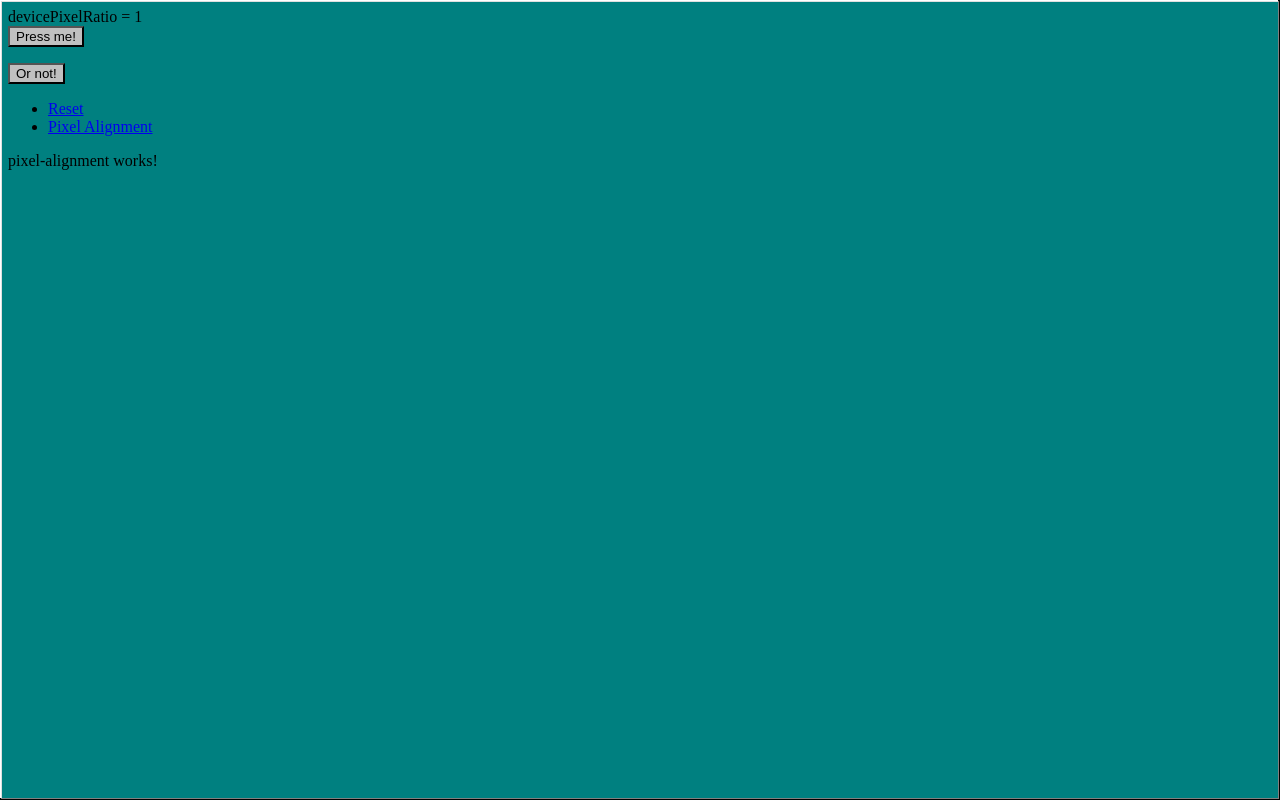
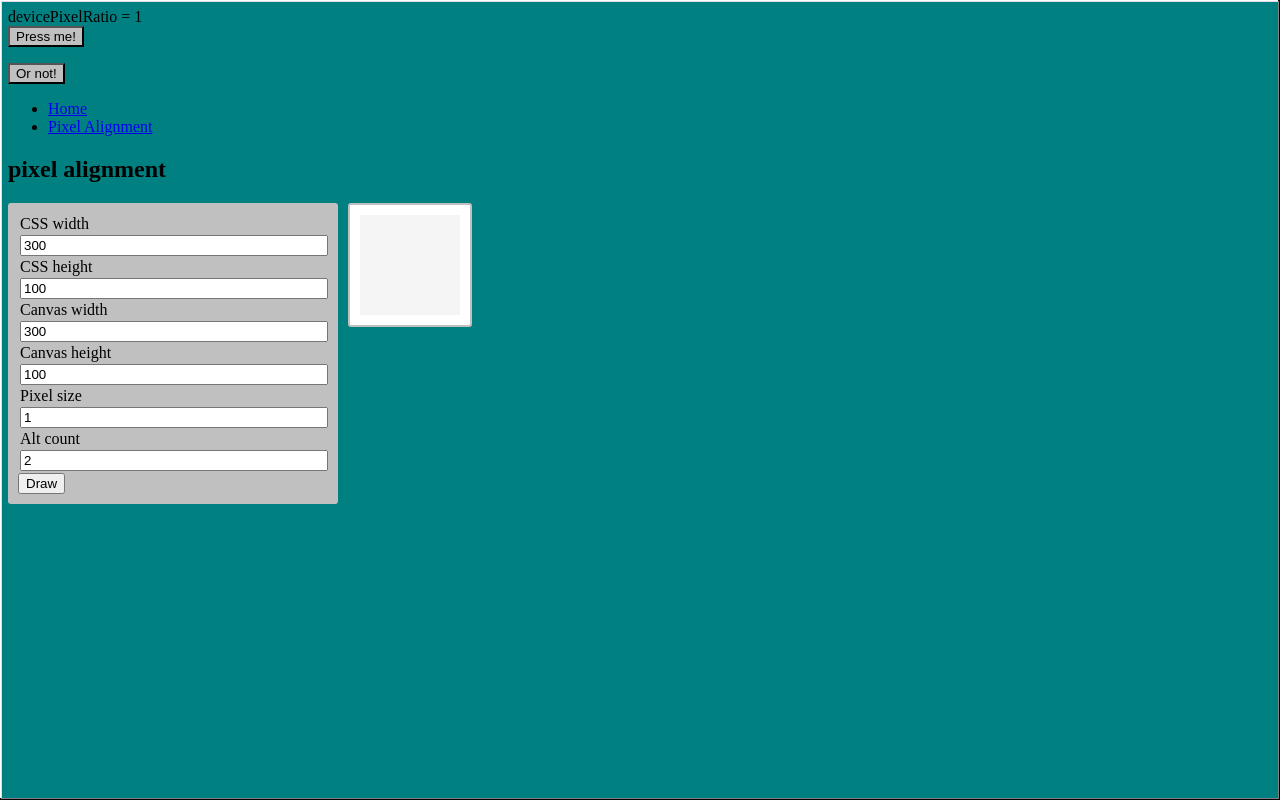
Before and after one commit to sarahkw/dangerchat, an Angular app: page /pixel-alignment in a window 1280 px wide. Built offline with nearby package versions, Linux system fonts and the light colour scheme.

Commit message:
demo-w98w: pixel alignment test

```diff
--- a/projects/demo-w98w/src/app/app.component.html
+++ b/projects/demo-w98w/src/app/app.component.html
@@ -10,7 +10,7 @@
 </div>
 
 <ul>
-    <li><a routerLink="">Reset</a></li>
+    <li><a routerLink="">Home</a></li>
     <li><a routerLink="/pixel-alignment">Pixel Alignment</a></li>
 </ul>
 
--- a/projects/demo-w98w/src/app/app.module.ts
+++ b/projects/demo-w98w/src/app/app.module.ts
@@ -3,6 +3,7 @@ import { BrowserModule } from '@angular/platform-browser';
 
 import { AppRoutingModule } from './app-routing.module';
 import { AppComponent } from './app.component';
+import { FormsModule } from '@angular/forms';
 
 import { W98wModule } from 'projects/w98w/src/public-api';
 import { PixelAlignmentComponent } from './pixel-alignment/pixel-alignment.component';
@@ -15,6 +16,7 @@ import { PixelAlignmentComponent } from './pixel-alignment/pixel-alignment.compo
   imports: [
     BrowserModule,
     AppRoutingModule,
+    FormsModule,
     W98wModule
   ],
   providers: [],
--- a/projects/demo-w98w/src/app/pixel-alignment/pixel-alignment.component.html
+++ b/projects/demo-w98w/src/app/pixel-alignment/pixel-alignment.component.html
@@ -1 +1,94 @@
-<p>pixel-alignment works!</p>
+<h2>pixel alignment</h2>
+
+<style>
+    .form-container {
+        display: inline-block;
+        width: 300px;
+        padding: 10px;
+        padding-right: 20px;
+        background-color: #c0c0c0;
+        border-radius: 3px;
+        margin-right: 10px;
+        margin-bottom: 10px;
+    }
+
+    .form-group label, .form-group input {
+        margin: 2px;
+        display: block;
+        width: 100%;
+    }
+
+    .draw-container {
+        display: inline-block;
+        background-color: white;
+        border: 2px solid #c0c0c0;
+        border-radius: 3px;
+        vertical-align: top;
+        padding: 10px;
+    }
+
+    .draw-target {
+        width: 100px;
+        height: 100px;
+        background-color: whitesmoke;
+        margin: auto;
+
+        /* https://css-tricks.com/keep-pixelated-images-pixelated-as-they-scale/ */
+        image-rendering: pixelated;
+        image-rendering: -moz-crisp-edges;
+        image-rendering: crisp-edges;
+
+        background-position: bottom center;
+        background-repeat: no-repeat;
+    }
+
+</style>
+
+<div class="wrapper">
+
+    <div class="form-container">
+
+        <form (ngSubmit)="onSubmit()">
+
+            <div class="form-group">
+                <label for="csswidth">CSS width</label>
+                <input id="csswidth" name="csswidth" type="number" [(ngModel)]="csswidth">
+            </div>
+
+            <div class="form-group">
+                <label for="cssheight">CSS height</label>
+                <input id="cssheight" name="cssheight" type="number" [(ngModel)]="cssheight">
+            </div>
+
+            <div class="form-group">
+                <label for="canvaswidth">Canvas width</label>
+                <input id="canvaswidth" name="canvaswidth" type="number" [(ngModel)]="canvaswidth">
+            </div>
+
+            <div class="form-group">
+                <label for="canvasheight">Canvas height</label>
+                <input id="canvasheight" name="canvasheight" type="number" [(ngModel)]="canvasheight">
+            </div>
+
+            <div class="form-group">
+                <label for="pixelsize">Pixel size</label>
+                <input id="pixelsize" name="pixelsize" type="number" [(ngModel)]="pixelsize">
+            </div>
+
+            <div class="form-group">
+                <label for="altcount">Alt count</label>
+                <input id="altcount" name="altcount" type="number" [(ngModel)]="altcount">
+            </div>
+
+            <div class="form-group">
+                <button type="submit">Draw</button>
+            </div>
+        </form>
+
+    </div>
+
+    <div class="draw-container">
+        <div #drawTarget class="draw-target" [ngStyle]="drawTargetStyle"></div>
+    </div>
+
+</div>
--- a/projects/demo-w98w/src/app/pixel-alignment/pixel-alignment.component.ts
+++ b/projects/demo-w98w/src/app/pixel-alignment/pixel-alignment.component.ts
@@ -7,9 +7,40 @@ import { Component, OnInit } from '@angular/core';
 })
 export class PixelAlignmentComponent implements OnInit {
 
+  csswidth = 300;
+  cssheight = 100;
+  canvaswidth = 300;
+  canvasheight = 100;
+  pixelsize = 1;
+  altcount = 2;
+
+  drawTargetStyle = {};
+
   constructor() { }
 
   ngOnInit(): void {
   }
 
+  onSubmit(): void {
+
+    let oCanvas = document.createElement('canvas');
+    oCanvas.width = this.canvaswidth;
+    oCanvas.height = this.canvasheight;
+    let oCtx = oCanvas.getContext('2d')!;
+
+    const colors = ['black', '#808080'];
+    let pos = this.canvasheight;
+    for (let i = 0; i < this.altcount; ++i) {
+      pos -= this.pixelsize;
+      oCtx.fillStyle = colors[i % colors.length];
+      oCtx.fillRect(0, pos, oCanvas.width, this.pixelsize);
+    }
+
+    this.drawTargetStyle = {
+      'background-image': `url(${oCanvas.toDataURL()})`,
+      'background-size': `${this.csswidth}px ${this.cssheight}px`
+    };
+
+  }
+
 }
```
